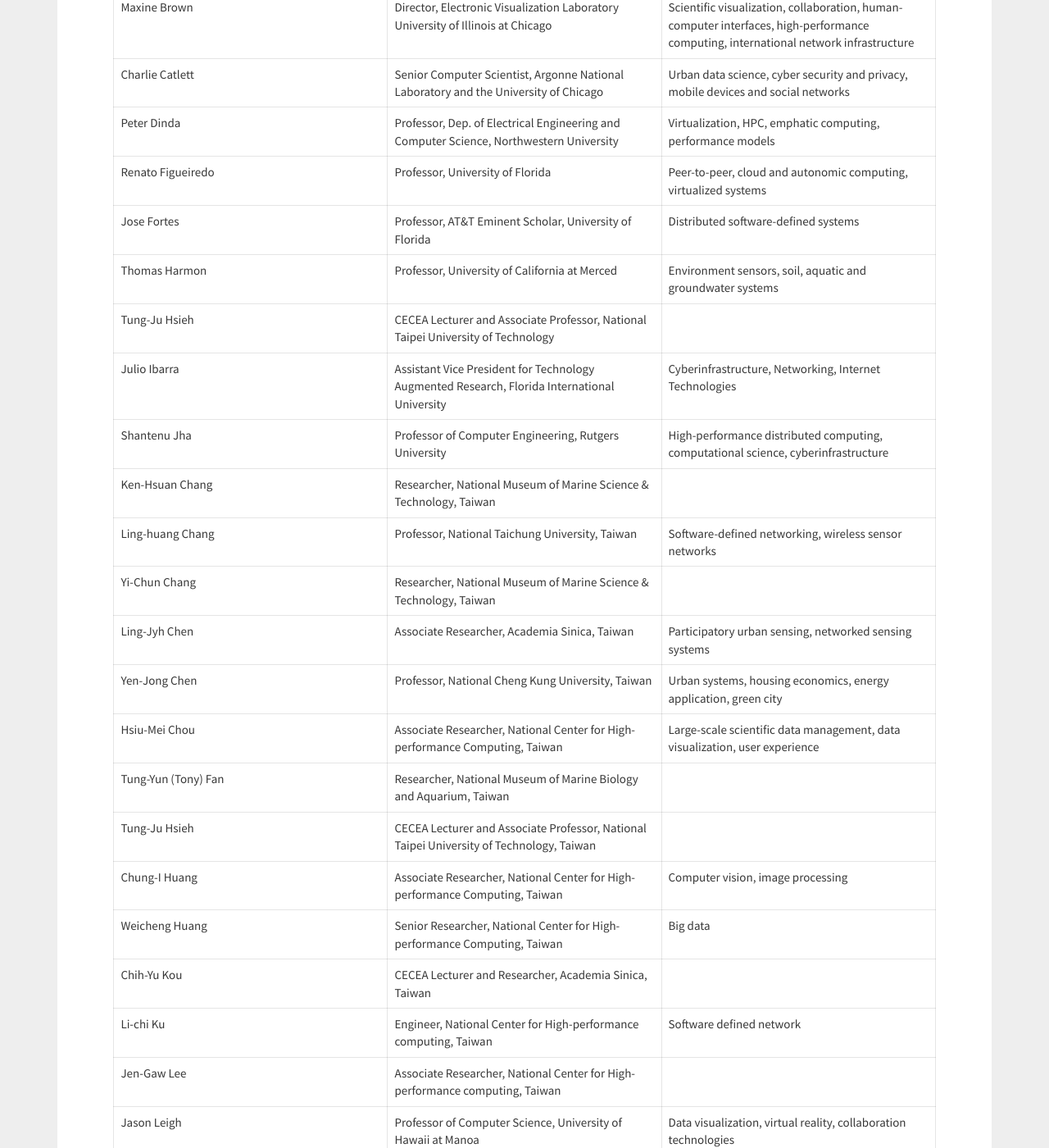
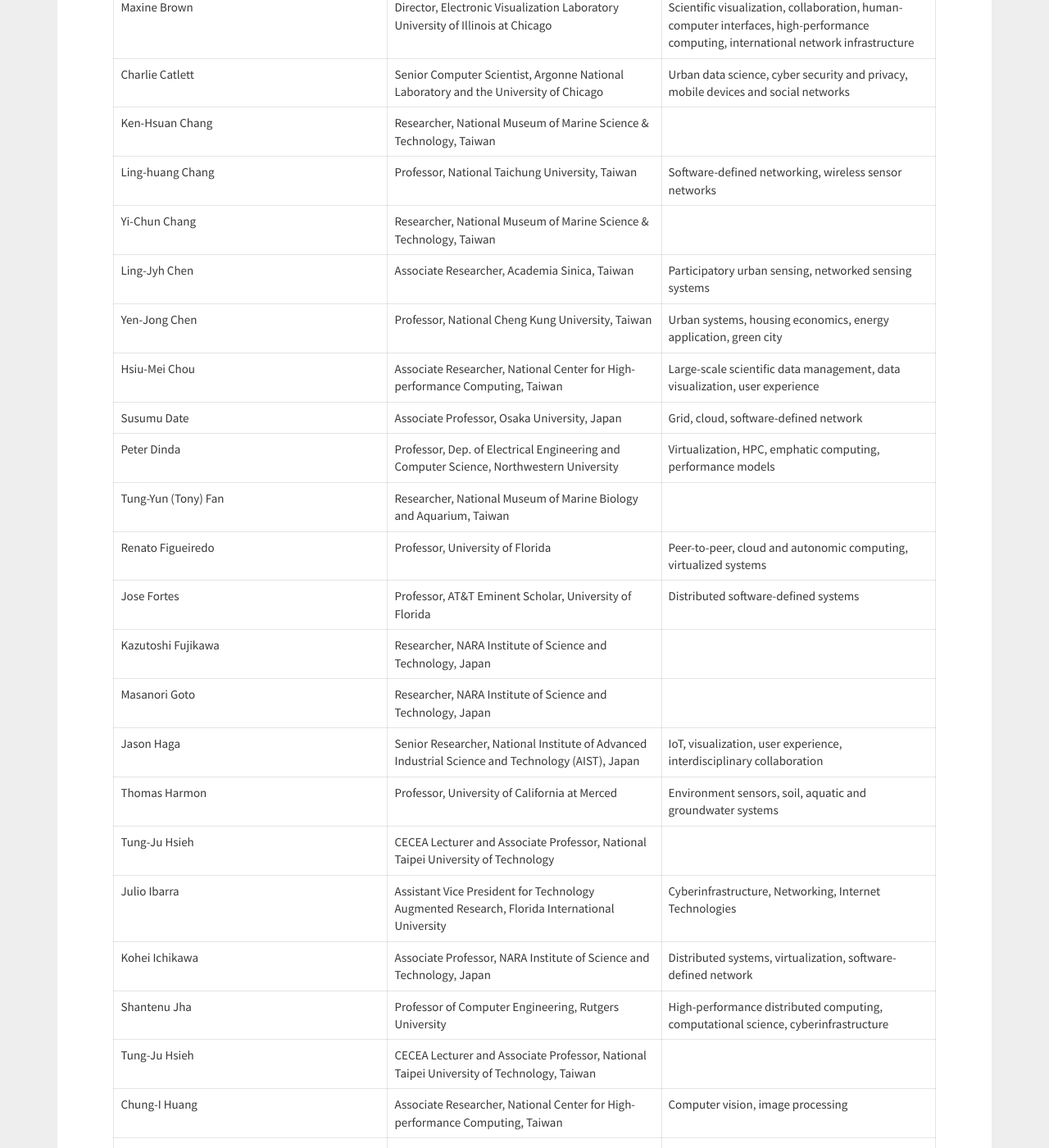
Before and after one commit to hmchou56/centra8, a Jekyll site: the page built from members.md, in a window 1280 px wide and 1400 px high, scrolled down 961 px. Shown: the whole window at 82% size. Built offline with Jekyll 4.4.1, drawn with Linux system fonts in a browser that asks for light colours; nearby versions of some CDN libraries; some of the changed text lies outside the part shown.

Commit message:
added members in Japan

```diff
--- a/members.md
+++ b/members.md
@@ -32,31 +32,41 @@
 **Name**  | **Role and Institution**  | **Interests** |
 James Beach        |Assistant Director for Informatics, Biodiversity Institute, University of Kansas       |Biodiversity informatics, open-source biocollections software
 Maxine Brown       |Director, Electronic Visualization Laboratory University of Illinois at Chicago           |Scientific visualization, collaboration, human-computer interfaces, high-performance computing, international network infrastructure
-Charlie Catlett        |Senior Computer Scientist, Argonne National Laboratory and the University of Chicago  |Urban data science, cyber security and privacy, mobile devices and social networks
-Peter Dinda        |Professor, Dep. of Electrical Engineering and Computer Science, Northwestern University      |Virtualization, HPC, emphatic computing, performance models
-Renato Figueiredo   |Professor, University of Florida          |Peer-to-peer, cloud and autonomic computing, virtualized systems
-Jose Fortes        |Professor, AT&T Eminent Scholar, University of Florida          |Distributed software-defined systems
-Thomas Harmon      |Professor, University of California at Merced      |Environment sensors, soil, aquatic and groundwater systems
-Tung-Ju Hsieh       |CECEA Lecturer and Associate Professor, National Taipei University of Technology       |
-Julio Ibarra       |Assistant Vice President for Technology Augmented Research, Florida International University     |Cyberinfrastructure, Networking, Internet Technologies
-Shantenu Jha        |Professor of Computer Engineering, Rutgers University       |High-performance distributed computing, computational science, cyberinfrastructure
+Charlie Catlett        |Senior Computer Scientist, Argonne National Laboratory and the University of Chicago  |Urban data science, cyber security and privacy, mobile devices and social networks
 Ken-Hsuan Chang       |Researcher, National Museum of Marine Science & Technology, Taiwan    |
 Ling-huang Chang       |Professor, National Taichung University, Taiwan     |Software-defined networking, wireless sensor networks
 Yi-Chun Chang       |Researcher, National Museum of Marine Science & Technology, Taiwan    |
 Ling-Jyh Chen       |Associate Researcher, Academia Sinica, Taiwan      |Participatory urban sensing, networked sensing systems
 Yen-Jong Chen       |Professor, National Cheng Kung University, Taiwan     |Urban systems, housing economics, energy application, green city
 Hsiu-Mei Chou       |Associate Researcher, National Center for High-performance Computing, Taiwan     |Large-scale scientific data management, data visualization, user experience
+Susumu Date       |Associate Professor, Osaka University, Japan       |Grid, cloud, software-defined network
+Peter Dinda        |Professor, Dep. of Electrical Engineering and Computer Science, Northwestern University      |Virtualization, HPC, emphatic computing, performance models
 Tung-Yun (Tony) Fan       |Researcher, National Museum of Marine Biology and Aquarium, Taiwan      |
+Renato Figueiredo   |Professor, University of Florida          |Peer-to-peer, cloud and autonomic computing, virtualized systems
+Jose Fortes        |Professor, AT&T Eminent Scholar, University of Florida          |Distributed software-defined systems
+Kazutoshi Fujikawa       |Researcher, NARA Institute of Science and Technology, Japan       |
+Masanori Goto       |Researcher, NARA Institute of Science and Technology, Japan       |
+Jason Haga       |Senior Researcher, National Institute of Advanced Industrial Science and Technology (AIST), Japan      |IoT, visualization, user experience, interdisciplinary collaboration
+Thomas Harmon      |Professor, University of California at Merced      |Environment sensors, soil, aquatic and groundwater systems
+Tung-Ju Hsieh       |CECEA Lecturer and Associate Professor, National Taipei University of Technology       |
+Julio Ibarra       |Assistant Vice President for Technology Augmented Research, Florida International University     |Cyberinfrastructure, Networking, Internet Technologies
+Kohei Ichikawa       |Associate Professor, NARA Institute of Science and Technology, Japan     |Distributed systems, virtualization, software-defined network
+Shantenu Jha        |Professor of Computer Engineering, Rutgers University       |High-performance distributed computing, computational science, cyberinfrastructure
 Tung-Ju Hsieh       |CECEA Lecturer and Associate Professor, National Taipei University of Technology, Taiwan     |
 Chung-I Huang       |Associate Researcher, National Center for High-performance Computing, Taiwan     |Computer vision, image processing
 Weicheng Huang      |Senior Researcher, National Center for High-performance Computing, Taiwan      |Big data
+Eiji Kawai       |Laboratory Director, National Institute of Information and Communications Technology, Japan      |SDI, tesbed, IoT
+Yoshiyuki Kido       |Associate Professor, Osaka University, Japan       |Tile-Display Wall, software-defined network
 Chih-Yu Kou       |CECEA Lecturer and Researcher, Academia Sinica, Taiwan        |
-Li-chi Ku       |Engineer, National Center for High-performance computing, Taiwan       |Software defined network
+Li-Chi Ku       |Engineer, National Center for High-performance computing, Taiwan       |Software defined network
 Jen-Gaw Lee       |Associate Researcher, National Center for High-performance computing, Taiwan       |
 Jason Leigh        |Professor of Computer Science, University of Hawaii at Manoa       |Data visualization, virtual reality, collaboration technologies
 I-En (Ian) Liao       |Professor, National Chung Hsing University, Taiwan     |Data mining, XML database, big data analytics, information security
 Fang-Pang Lin       |Division Director, National Center for High-performance Computing, Taiwan      |Could computing, sensor network, disaster management, smart cities
 Jason Liu        |Associate Professor, School of Computing and Information Sciences, Florida International University |Modeling and simulation, computer networking, parallel computing, computer systems
+Toshiyuki Miyachi       |Director of Hokuriku StarBED Technology Center, National Institute of Information and Communications Technology, Japan      |Network testbed
+Ikuo Nagawa       |Associate Professor, Osaka University, Japan     |
+Akihiro Nakao       |Professor, The University of Tokyo, Japan      |Software-defined network
 Tho Nguyen        |Managing Director of the Center for Automata Processing and Senior Research Program Officer, Dept. of Computer Science, University of Virgina |Cyber-physical systems, environmental sensing, resiliency, large-scale system modeling
 Rong-Rong (Delphia) Nien       |Assistant Researcher, National Center for High-performance Computing, Taiwan       |
 Katia Obraczka     |Professor, University of California at Santa Cruz                                 |Networks, distributed/operating systems, Internet, mobile systems
@@ -68,8 +78,11 @@
 Shava Smallen        |Programmer, San Diego Supercomputer Center, University of California at San Diego |Grid computing, parallel tomography
 Steven Shiau       |Researcher, National Center for High-performance Computing, Taiwan       |
 Ce-Kuen Shieh       |Director, National Center for High-performance Computing, Taiwan        |
+Shinji Shimojo       |National Institute of Information and Communications Technology, Japan       |IoT, software-defined system, commons, smart cities
 Aimee Stewart      |Research Architect, University of Kansas Biodiversity Institute          |Distributed computing, databases
 Cheng-Kai (Ceasar) Sun       |Researcher, National Center for High-performance Computing       |HI-VISION
+Tyousei Takano       |Group Leader, AIST, Japan       |
+Yoshio Tanaka       |Senior Researcher, AIST, Japan       |
 Valerie Taylor      |Senior Associate Dean for Academic Affairs and Royce E. Wisenbaker Professor, Texas A&M University |HPC, performance modeling of distributed applications, smart cities
 Hui Ping Tsai       |Postdoctoral Fellow, National Chung Hsing University, Taiwan       |Remote sensing, land use and land cover change, climate variability
 Whey-Fone Tsai       |Senior Researcher, National Center for High-performance Computing, Taiwan       |Environmental modeling, disaster management, big data application, geo-spatial application
@@ -77,6 +90,7 @@
 Taichi Wang       |Assistant Researcher, National Center for High-performance Computing, Taiwan      |Social networks, spatial statistics, design of experiments
 Shyhtsun Felix Wu        |Professor of Computer Science and Associate Dean of College of Engineering, University of California at Davis   |Cyber security, social computing
 Xinfu Wu        |Associate Professor, Texas A&M University          |High performance computing, performance and power modeling, energy-efficient computing
+Hiroaki Yamanaka      |Researcher, NICT, Japan   |Software-defined network, virtualization, Edge computing, IoT       |
 Ming-Der Yang       |Professor, National Chung Hsing University       |Image processing, remote sensing, GIS, environmental modeling, disaster management
 Chu-Sing Yang       |Professor, National Cheng Kung University, Taiwan      |HI-VISION
 Chi-Wei Yi       |Professor, National Chiao Tung University       |
@@ -87,7 +101,8 @@
 **Name**  | **Role and Institution**  | **Interests** |
 Ming Tai Ha        |PhD Student, Rutgers University                                         |High-performance computing, distributed computing
 Kensworth Subratie        |PhD Student, University of Florida               |Virtual networks, distributed storage and resource access control
-Hsin-Hung Tseng       |National Chung Hsing University, Taiwan       |HI-VISION
+Hsin-Hung Tseng       |Student, National Chung Hsing University, Taiwan       |HI-VISION
+Pongsakorn U-chupala       |PhD Student, NAIST, Japan       |
 Ryan Vrecenar      |PhD Student, Texas A&M University        |Reverse engineering, security, binary modeling
 {: class="table"}
 <a href="#founders">Back to top</a>
```
